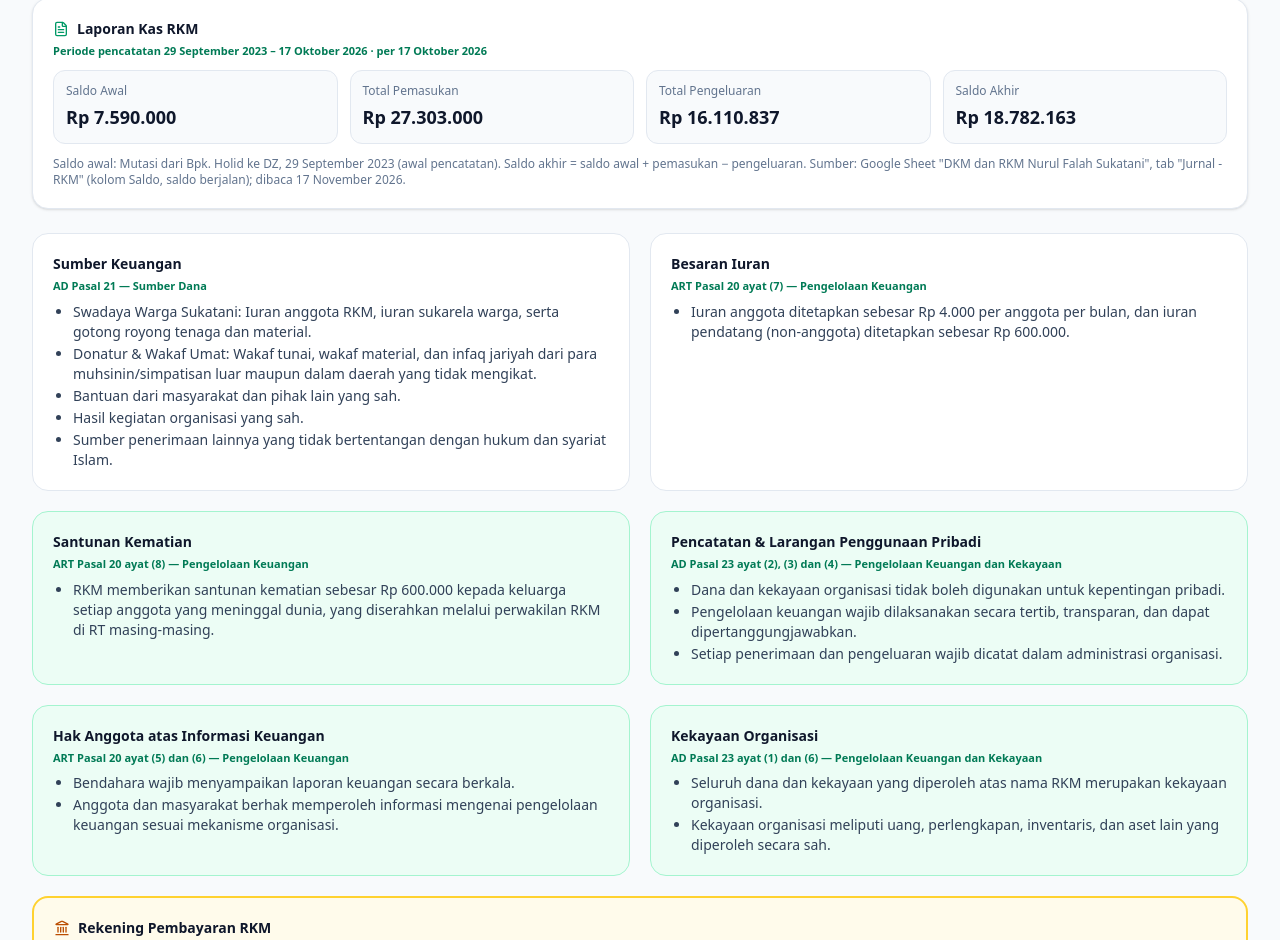
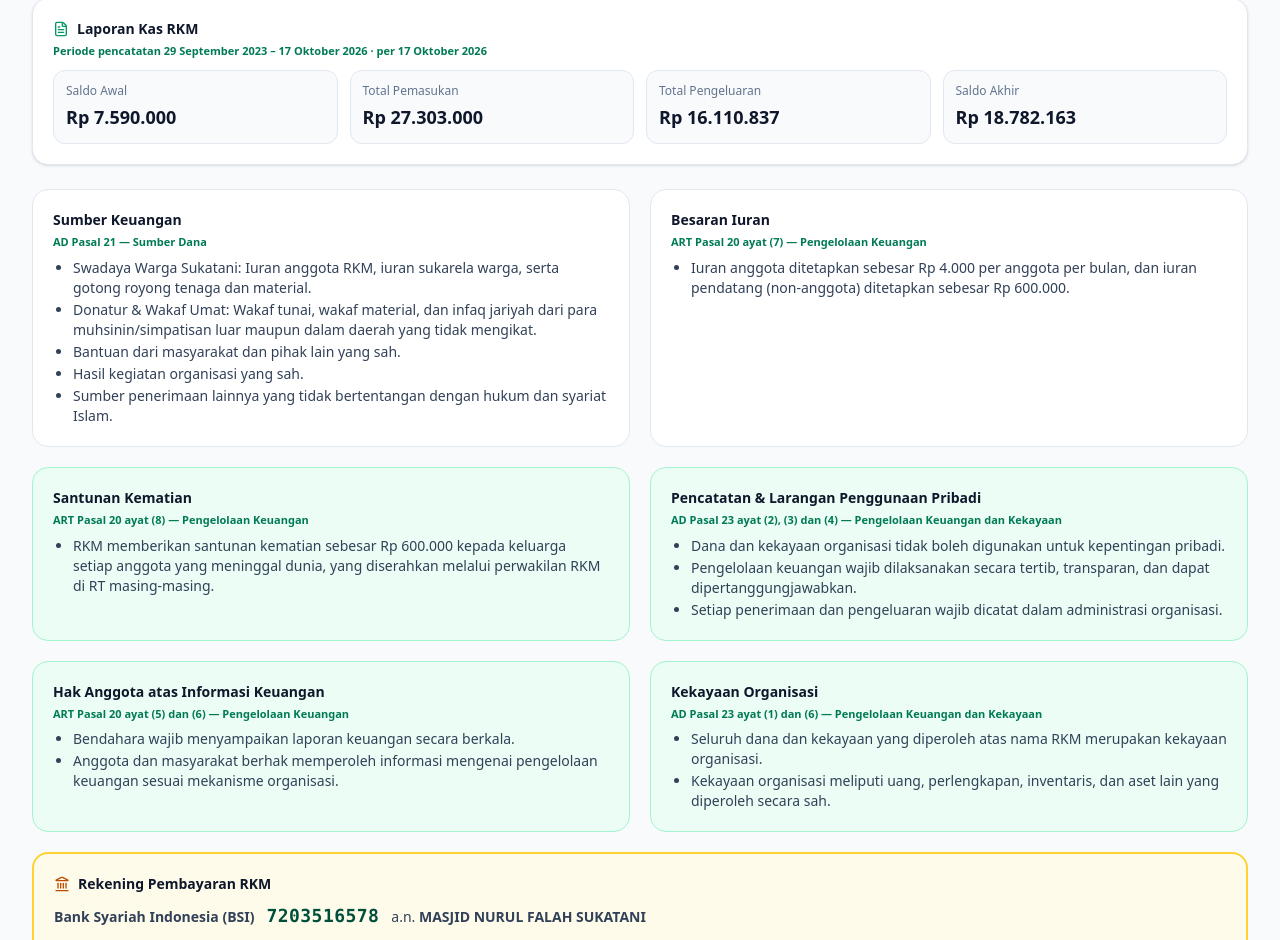
Before and after one commit to rkm-sukatani/rkm-sukatani.github.io, a React (Vite) app: page / in a window 1280 px wide. Shown: the part 3687-4627 px from the top of the page. Built offline with nearby package versions, Linux system fonts and the light colour scheme.

Commit message:
Keuangan: hapus catatan saldo awal/sumber di kartu Laporan Kas RKM

```diff
--- a/src/components/home/Sections.tsx
+++ b/src/components/home/Sections.tsx
@@ -270,9 +270,6 @@ export function KeuanganSection() {
             </div>
           ))}
         </div>
-        <p className="text-xs text-slate-500 mt-3">
-          Saldo awal: {f.laporan.saldoAwalNote}. Saldo akhir = saldo awal + pemasukan − pengeluaran. Sumber: {f.laporan.source}.
-        </p>
       </div>
       <div className="grid md:grid-cols-2 gap-5 text-left text-sm text-slate-700">
         {f.adArtCards.map((c, i) => (
```
